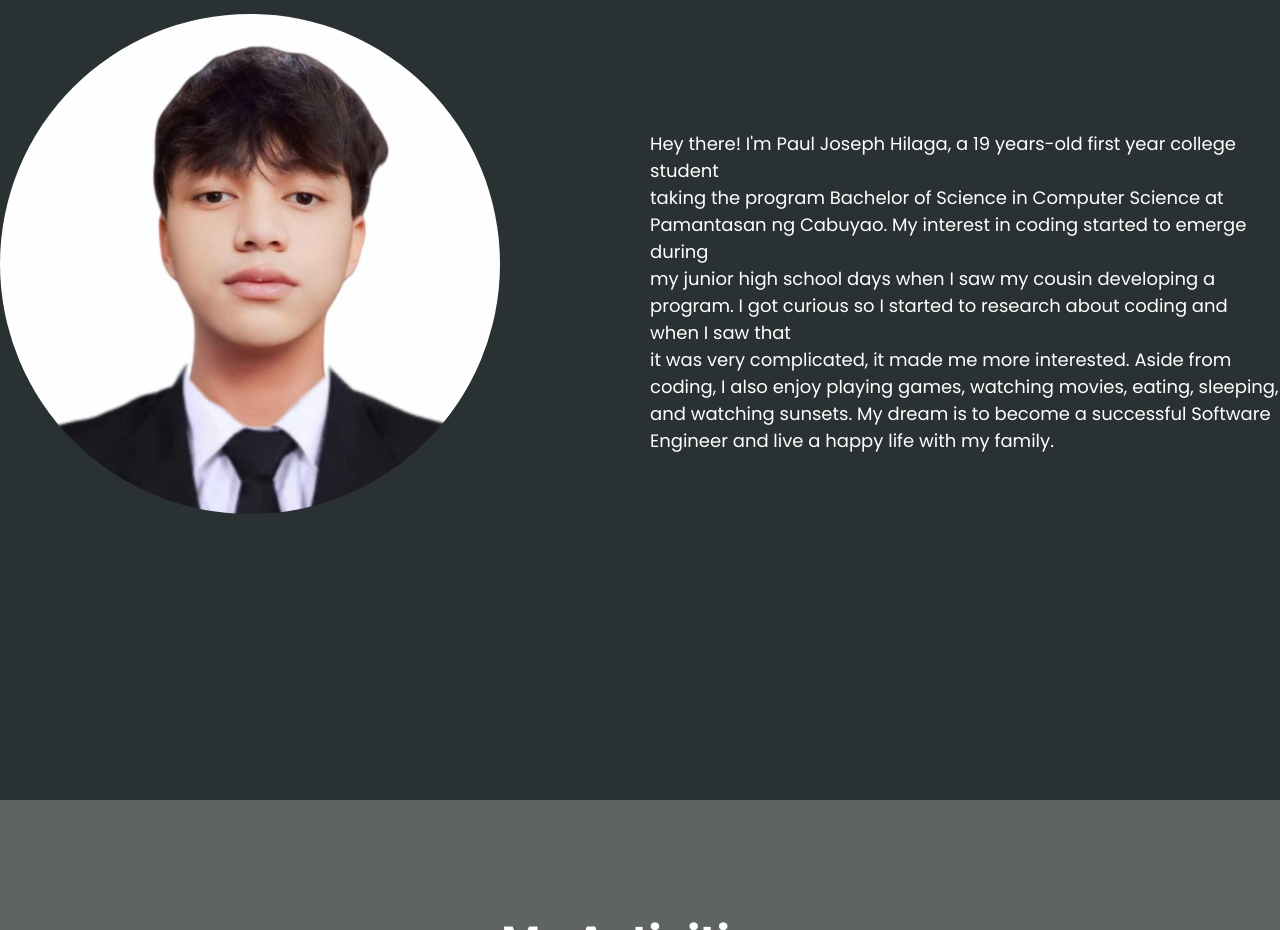
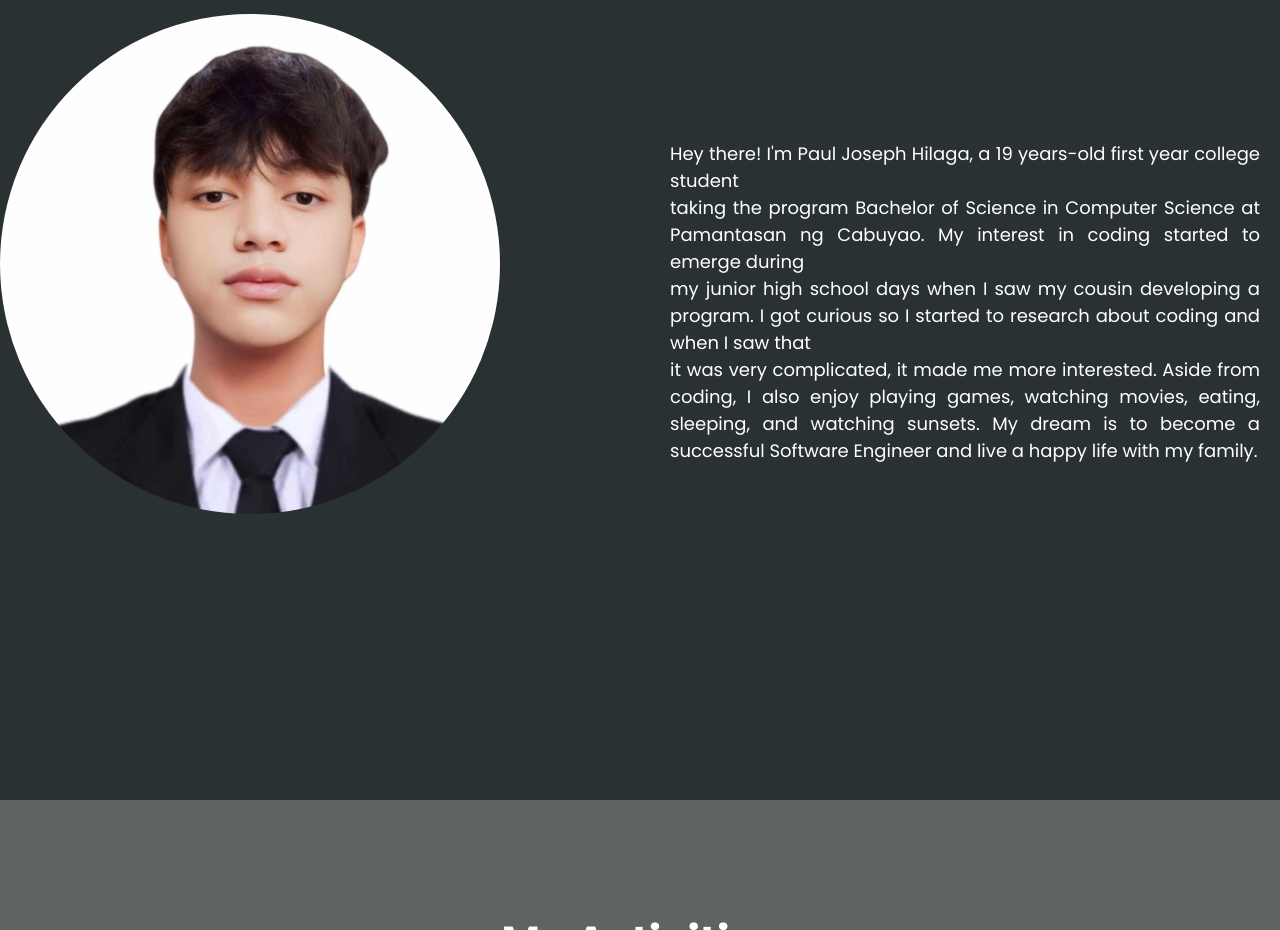
Before and after one commit to pijoong/FinalsPortfolio.github.io, a plain HTML site: page index.html in a window 1280 px wide. Shown: the part 1200-2130 px from the top of the page. Drawn offline with Linux system fonts and the light colour scheme.

Commit message:
Update index.html

```diff
--- a/index.html
+++ b/index.html
@@ -235,10 +235,12 @@ ul li a:hover {
 }
 
 .text-container p {
-    margin: 0;
-    margin-bottom:80px ;
+   margin: 20px;
+    margin-bottom:80px;
     font-size: 18px;
     color: white;
+   text-align: justify;
+   line-height: 1.5;
 
 }
 
```
